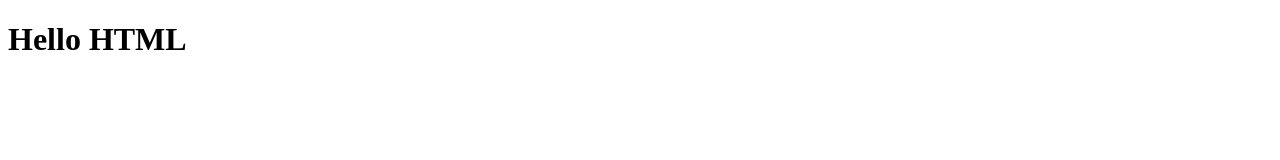
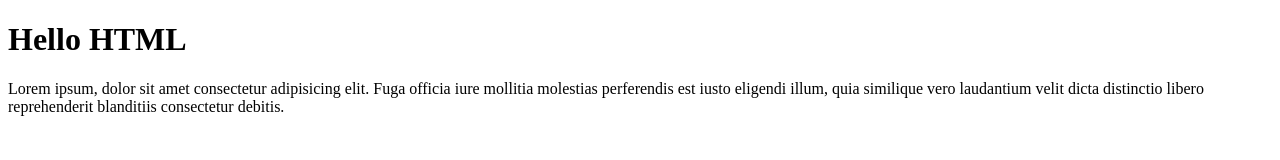
Before and after one commit to Eliana-Abate/htmlcss-hello, a plain HTML site: page index.html in a window 1280 px wide. Drawn offline with Linux system fonts and the light colour scheme.

Commit message:
Lorem added

```diff
--- a/index.html
+++ b/index.html
@@ -8,5 +8,6 @@
 </head>
 <body>
     <h1>Hello HTML</h1>
+    <p>Lorem ipsum, dolor sit amet consectetur adipisicing elit. Fuga officia iure mollitia molestias perferendis est iusto eligendi illum, quia similique vero laudantium velit dicta distinctio libero reprehenderit blanditiis consectetur debitis.</p>
 </body>
 </html>
```
